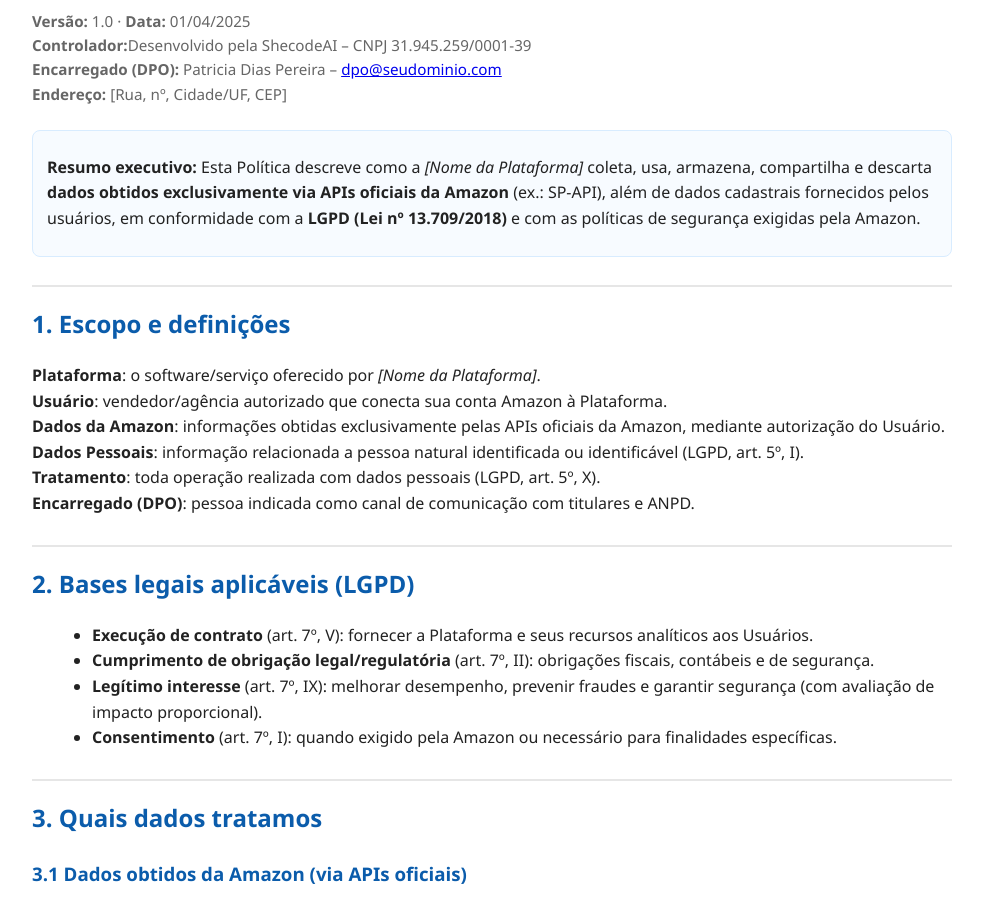
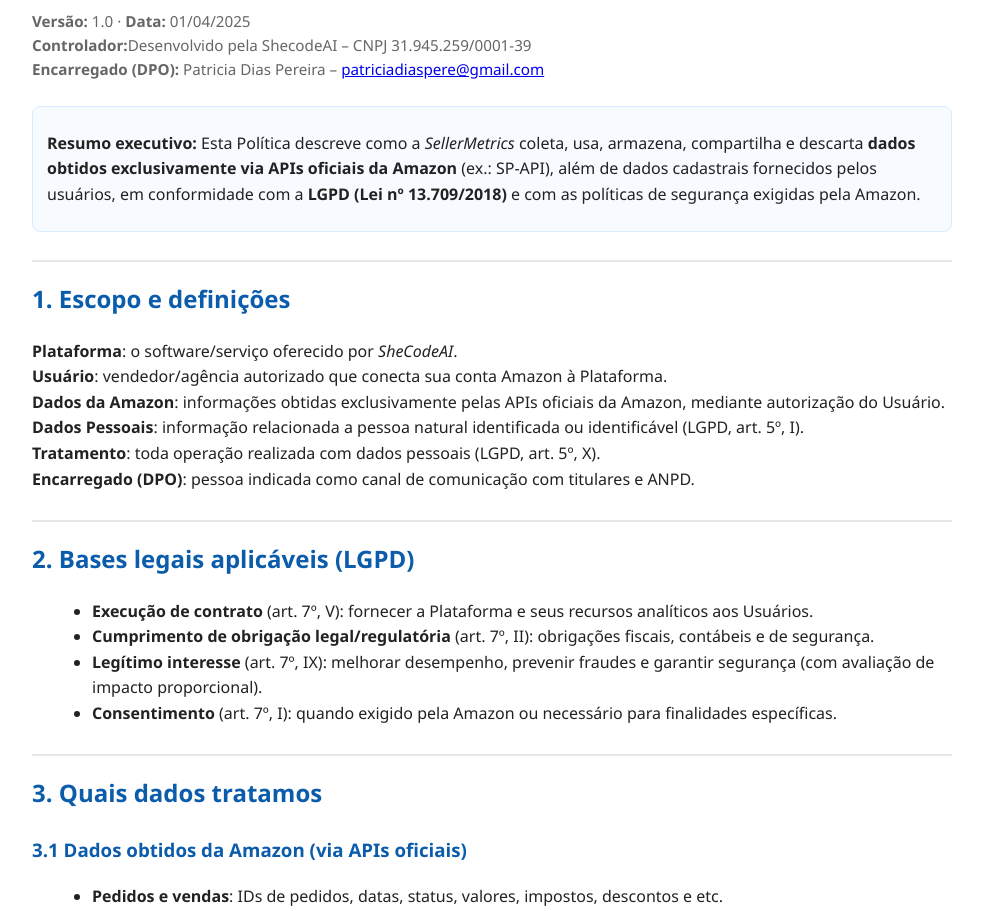
Before and after one commit to patriciadiaspere-dev/politica-de-privacidade-aws-reports, a plain HTML site: page index.html in a window 1280 px wide. Shown: the part 78-989 px from the top of the page, without its empty margins (148-1131 px from the left). Drawn offline with Linux system fonts and the light colour scheme.

Commit message:
ajustes na politica

```diff
--- a/index.html
+++ b/index.html
@@ -39,17 +39,16 @@
       <div class="meta">
         <strong>Versão:</strong> 1.0 · <strong>Data:</strong> 01/04/2025<br/>
         <strong>Controlador:</strong>Desenvolvido pela ShecodeAI – CNPJ 31.945.259/0001-39<br/>
-        <strong>Encarregado (DPO):</strong> Patricia Dias Pereira – <a href="mailto:patriciadiaspere@gmail.com">dpo@seudominio.com</a><br/>
-        <strong>Endereço:</strong> [Rua, nº, Cidade/UF, CEP]
+        <strong>Encarregado (DPO):</strong> Patricia Dias Pereira – <a href="mailto:patriciadiaspere@gmail.com">patriciadiaspere@gmail.com</a><br/>
       </div>
     </header>
 
     <section class="note">
-      <p><strong>Resumo executivo:</strong> Esta Política descreve como a <em>[Nome da Plataforma]</em> coleta, usa, armazena, compartilha e descarta <strong>dados obtidos exclusivamente via APIs oficiais da Amazon</strong> (ex.: SP‑API), além de dados cadastrais fornecidos pelos usuários, em conformidade com a <strong>LGPD (Lei nº 13.709/2018)</strong> e com as políticas de segurança exigidas pela Amazon.</p>
+      <p><strong>Resumo executivo:</strong> Esta Política descreve como a <em>SellerMetrics</em> coleta, usa, armazena, compartilha e descarta <strong>dados obtidos exclusivamente via APIs oficiais da Amazon</strong> (ex.: SP‑API), além de dados cadastrais fornecidos pelos usuários, em conformidade com a <strong>LGPD (Lei nº 13.709/2018)</strong> e com as políticas de segurança exigidas pela Amazon.</p>
     </section>
 
     <h2>1. Escopo e definições</h2>
-    <p><strong>Plataforma</strong>: o software/serviço oferecido por <em>[Nome da Plataforma]</em>.<br/>
+    <p><strong>Plataforma</strong>: o software/serviço oferecido por <em>SheCodeAI</em>.<br/>
        <strong>Usuário</strong>: vendedor/agência autorizado que conecta sua conta Amazon à Plataforma.<br/>
        <strong>Dados da Amazon</strong>: informações obtidas exclusivamente pelas APIs oficiais da Amazon, mediante autorização do Usuário.<br/>
        <strong>Dados Pessoais</strong>: informação relacionada a pessoa natural identificada ou identificável (LGPD, art. 5º, I).<br/>
@@ -67,10 +66,11 @@
     <h2>3. Quais dados tratamos</h2>
     <h3>3.1 Dados obtidos da Amazon (via APIs oficiais)</h3>
     <ul>
-      <li><strong>Pedidos e vendas</strong>: IDs de pedidos, datas, status, valores, impostos, descontos.</li>
+      <li><strong>Pedidos e vendas</strong>: IDs de pedidos, datas, status, valores, impostos, descontos e etc.</li>
       <li><strong>Produtos e catálogo</strong>: ASIN/SKU, títulos, variações, preços, atributos, imagens (quando retornadas pela API).</li>
       <li><strong>Inventário</strong>: níveis de estoque, disponibilidade, FBA/FBM.</li>
       <li><strong>Métricas e relatórios</strong>: desempenho, taxas, devoluções, tempos de envio.</li>
+	  <li><strong>Relatórios</strong>: repasses pela Amazon e taxas cobradas.</li>
       <li><strong>Dados técnicos</strong>: metadados necessários para conciliação e auditoria.</li>
     </ul>
     <p><em>Observação:</em> não coletamos dados fora do ecossistema Amazon sem autorização expressa do Usuário.</p>
@@ -127,7 +127,7 @@
     </ul>
 
     <h2>7. Direitos dos titulares (LGPD)</h2>
-    <p>O titular pode solicitar: confirmação de tratamento, acesso, correção, portabilidade, anonimização, eliminação, informações sobre compartilhamentos e revogação de consentimento. Solicitações: <a href="mailto:dpo@seudominio.com">dpo@seudominio.com</a>.</p>
+    <p>O titular pode solicitar: confirmação de tratamento, acesso, correção, portabilidade, anonimização, eliminação, informações sobre compartilhamentos e revogação de consentimento. Solicitações: <a href="mailto:patriciadiaspere@gmail.com">patriciadiaspere@gmail.com</a>.</p>
 
     <h2>8. Cookies e telemetria</h2>
     <p>Se a interface web utilizar cookies, empregaremos cookies estritamente necessários ao funcionamento e cookies de análise para melhoria do serviço (preferencialmente de forma agregada/anonimizada). O Usuário poderá gerenciar preferências quando aplicável.</p>
@@ -145,14 +145,14 @@
     <p>Poderemos atualizar esta Política para refletir melhorias operacionais, mudanças legais ou novas funcionalidades. Publicaremos a nova versão com indicação de data de vigência e, quando material, notificaremos os Usuários.</p>
 
     <h2>13. Contato do Encarregado (DPO)</h2>
-    <p>Dúvidas, solicitações de titulares ou comunicações oficiais: <strong>[Nome do DPO]</strong> – <a href="mailto:dpo@seudominio.com">dpo@seudominio.com</a> – [telefone].</p>
+    <p>Dúvidas, solicitações de titulares ou comunicações oficiais: <strong>Patricia Dias Pereira</strong> – <a href="mailto:patriciadiaspere@gmail.com">patriciadiaspere@gmail.com</a></p>
 
     <section class="note">
       <p><strong>Observação Amazon:</strong> Comprometemo‑nos a utilizar os dados exclusivamente para as finalidades autorizadas, a não mesclar com fontes externas sem autorização expressa, a não revender, a revogar o acesso quando solicitado e a excluir dados ao término do relacionamento ou quando não mais necessários.</p>
     </section>
 
     <footer>
-      <p>&copy; 2025 [Nome da Plataforma]. Todos os direitos reservados.</p>
+      <p>&copy; 2025 SheCodeAI. Todos os direitos reservados.</p>
     </footer>
   </main>
 </body>
```
